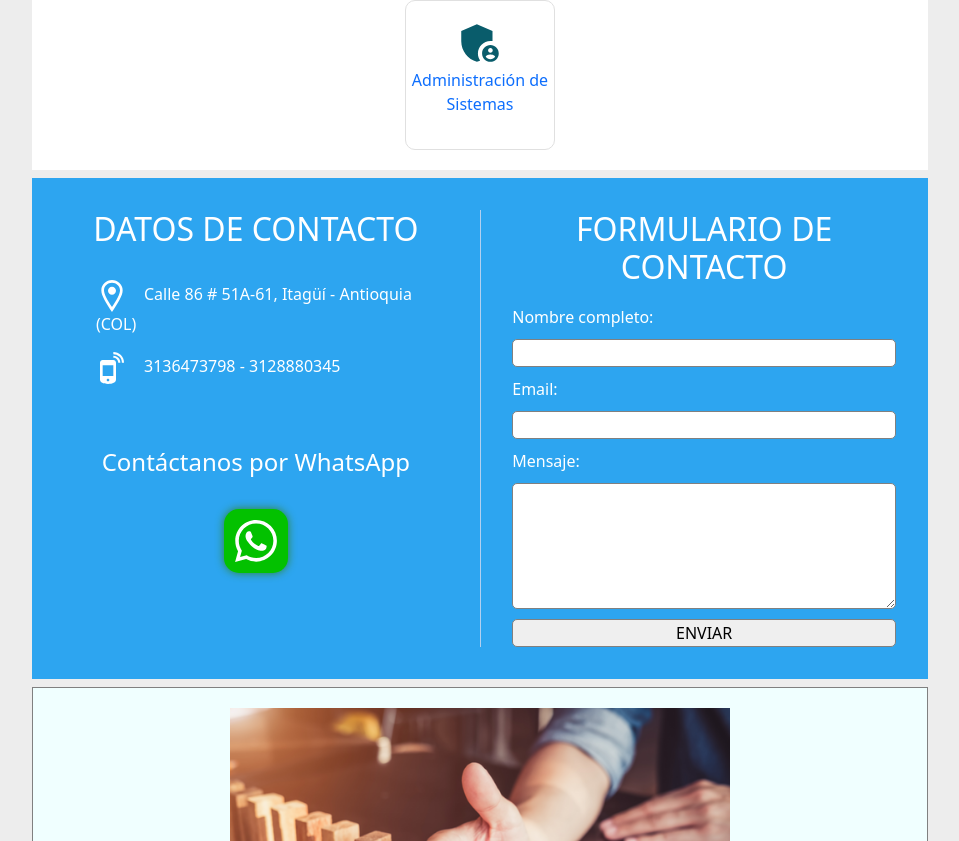
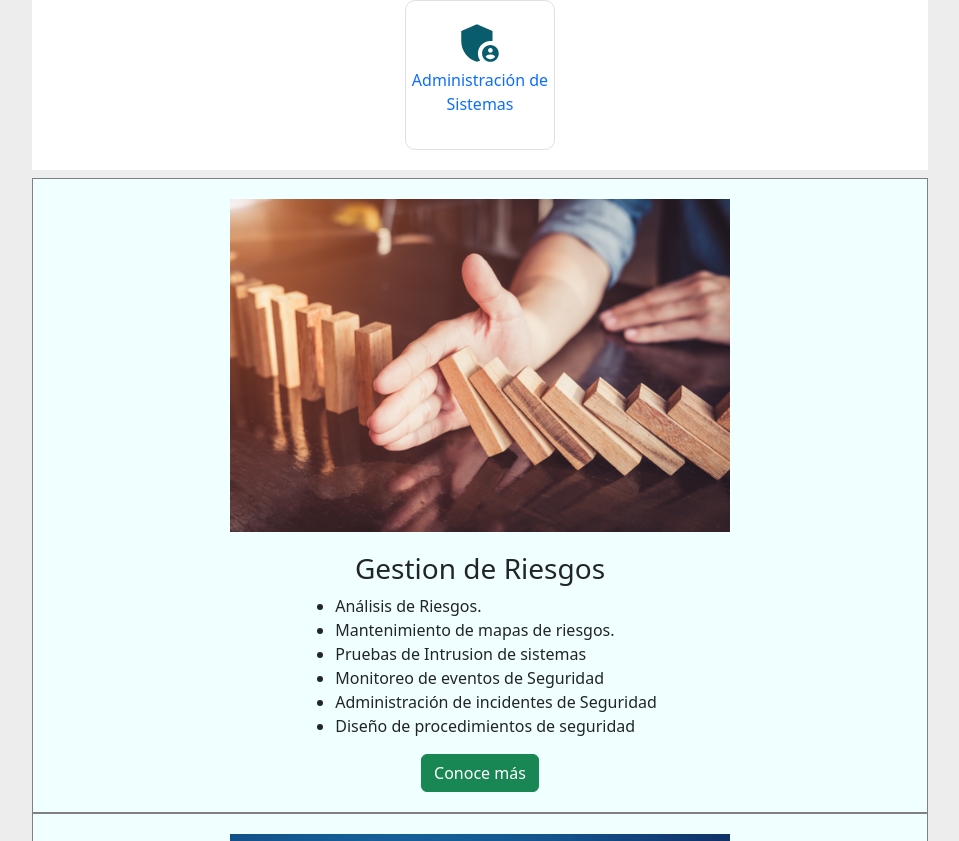
Before and after one commit to DavidTG7/eamtltda, a React (Create React App) app: page / in a window 1280 px wide. Shown: the part 3619-4460 px from the top of the page, without its empty margins (160-1119 px from the left). Built offline with nearby package versions, Linux system fonts and the light colour scheme.

Commit message:
Actualizar formulario de contacto

```diff
--- a/src/components/main/Main.jsx
+++ b/src/components/main/Main.jsx
@@ -13,8 +13,8 @@ export const Main = () => {
       <Intro />
       <Empresa />
       <Nosotros />
+      <Servicios />
       <Contacto />
-      <Servicios />
       <Ubicacion />
     </main>
   );
--- a/src/components/main/contacto/Contacto.jsx
+++ b/src/components/main/contacto/Contacto.jsx
@@ -50,10 +50,13 @@ export const Contacto = () => {
           </li> */}
         </ul>
         <h4>Contáctanos por WhatsApp</h4>
-        <a href="https://wa.me/+573006155805" target="_blank" rel="noreferrer">
-          <div id="whatsapp-box">
-            <img className="datos-icon" src={whatsapp} alt="whatsapp-icon" />
-          </div>
+        <a
+          id="whatsapp-box"
+          href="https://wa.me/+573006155805"
+          target="_blank"
+          rel="noreferrer"
+        >
+          <img className="datos-icon" src={whatsapp} alt="whatsapp-icon" />
         </a>
       </div>
       <div id="divisor-contactos" />
--- a/src/components/main/ubicacion/Ubicacion.jsx
+++ b/src/components/main/ubicacion/Ubicacion.jsx
@@ -1,6 +1,5 @@
 import "./ubicacion.css";
 // import { WebView } from 'react-native';
-
 
 export const Ubicacion = () => {
   return (
@@ -16,7 +15,7 @@ export const Ubicacion = () => {
     //     /> */}
     //   </div>
     // </div>
-    )
+  );
 };
 
 // Nominacion de clases: BEM Block Element Modifier
```
